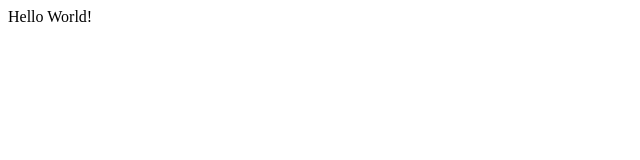
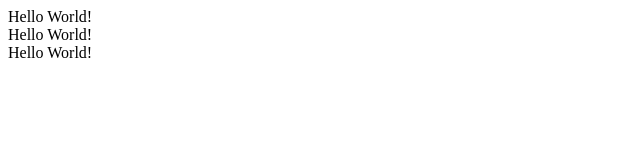
Before and after one commit to Rogertbs/rogertbs.github.io, a plain HTML site: page index.html in a window 1280 px wide. Shown: the whole page, without its empty margins (0-640 px from the left). Drawn offline with Linux system fonts and the light colour scheme.

Commit message:
Update index.html

```diff
--- a/index.html
+++ b/index.html
@@ -5,6 +5,14 @@
     <title>Blog</title>
   </head>
   <body>
-    Hello World!
+    <div>
+      Hello World!
+    </div>
+    <div>
+      Hello World!
+    </div>
+    <div>
+      Hello World!
+    </div>
   </body>
 </html>
```
